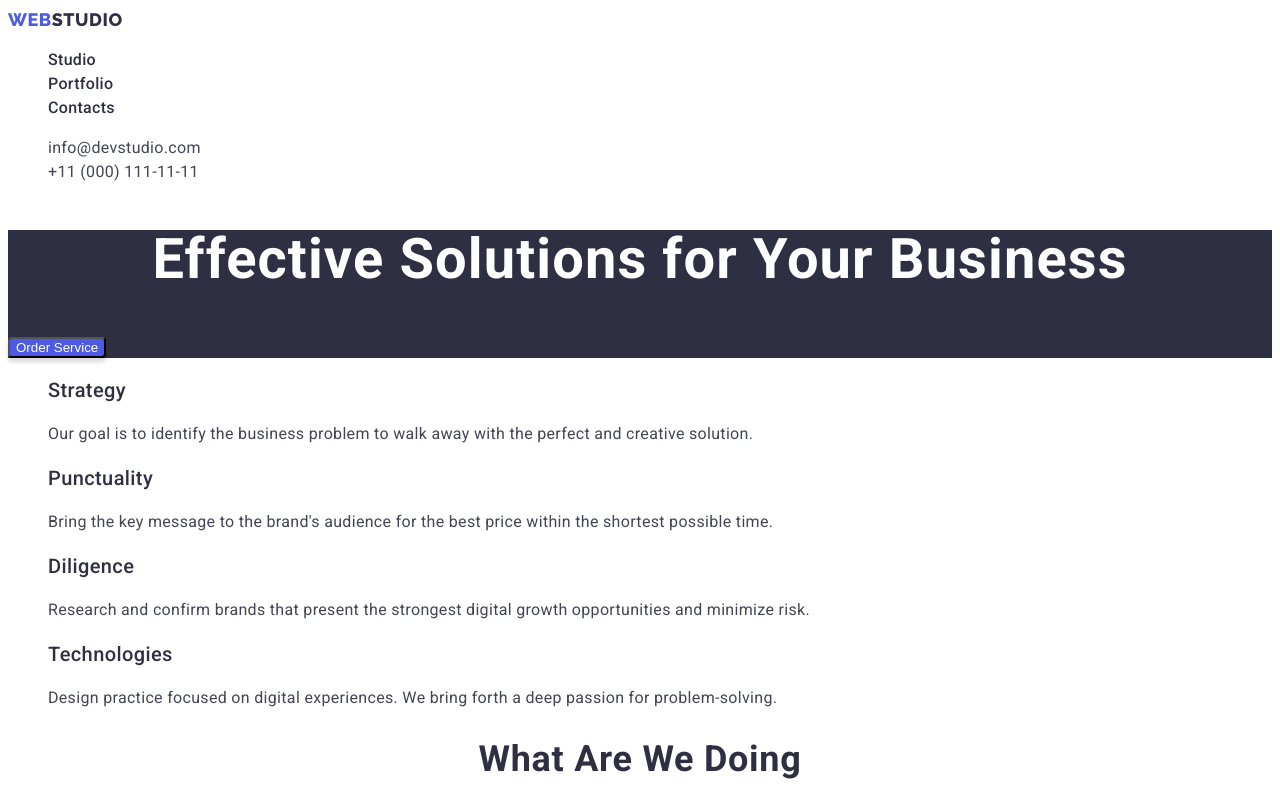
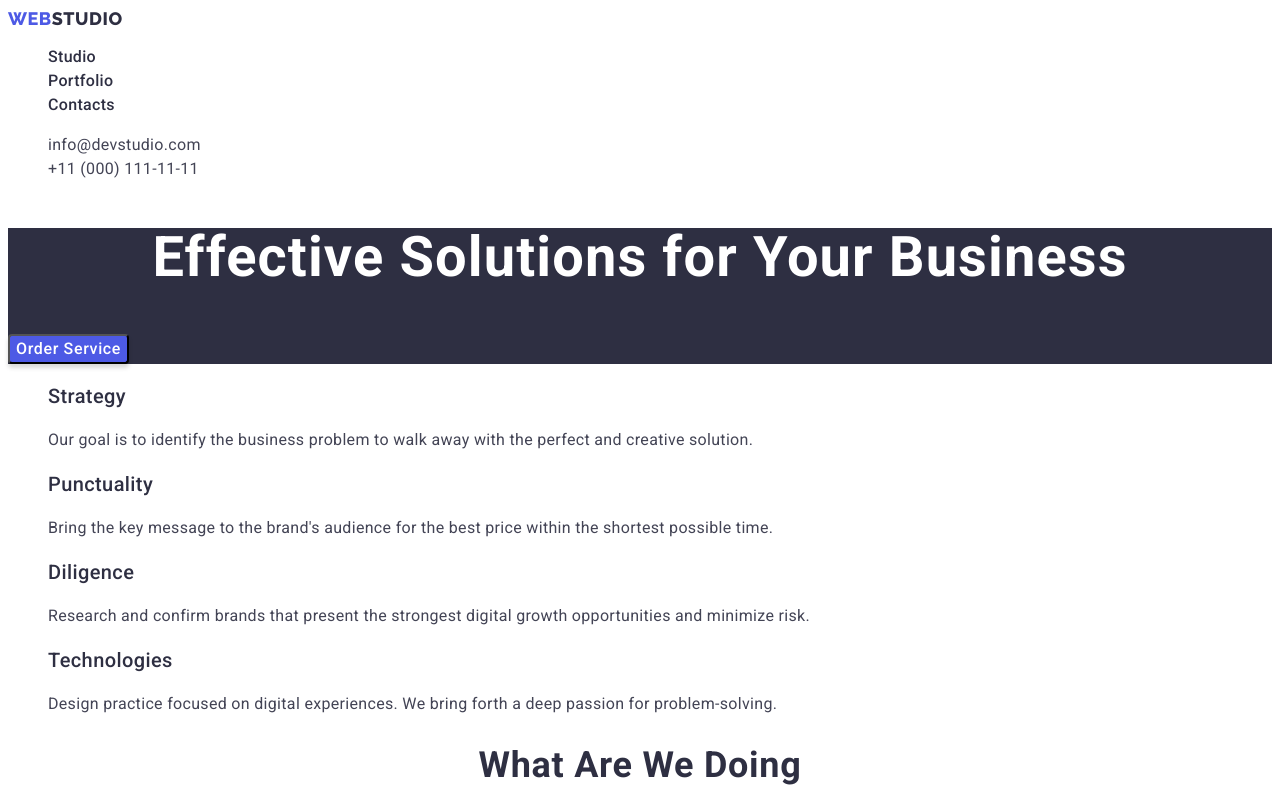
Before and after one commit to SofiX4/goit-markup-hw-022, a plain HTML site: page index.html in a window 1280 px wide. Shown: the top 800 px of the page. Drawn offline with Linux system fonts and the light colour scheme.

Commit message:
portfolio finish2

```diff
--- a/css/styles.css
+++ b/css/styles.css
@@ -26,7 +26,7 @@
 
 body {
     font-family: 'Roboto', sans-serif;
-    color: var(--body-color);
+    color: var(--color-slate);
 }
 
 .link {
@@ -41,7 +41,7 @@ body {
     font-family: 'Raleway', sans-serif;
     font-weight: 800;
     font-size: 18px;
-    line-height: 1.33;
+    line-height: 1.17;
     display: flex;
     align-items: center;
     letter-spacing: 0.03em;
@@ -61,13 +61,16 @@ body {
     color: var(--navigation-color);
 }
 
+.address{
+    font-style: normal;
+}
+
 .header-address-mailto,
 .header-address-tel {
     font-size: 16px;
     line-height: 1.5;
     letter-spacing: 0.02em;
     color: var(--address-color);
-    font-style: normal;
 }
 
 .header-address-mailto:hover,
@@ -95,6 +98,11 @@ body {
 }
 
 .hero-btn {
+    font-family: 'Roboto', sans-serif;
+    font-weight: 500;
+    font-size: 16px;
+    line-height: 1.5;
+    letter-spacing: 0.04em;
     background-color: var(--hero-btn-background-color);
     box-shadow: 0px 4px 4px rgba(0, 0, 0, 0.15);
     border-radius: 4px;
@@ -175,7 +183,7 @@ body {
 
 .footer-text {
     font-size: 16px;
-    line-height: 1.5;
+    line-height: 1.17;
     letter-spacing: 0.02em;
     color: var(--color-cornflower);
 }
--- a/index.html
+++ b/index.html
@@ -24,7 +24,7 @@
                 <li><a href="" class="nav link">Contacts</a></li>
             </ul>
         </nav>
-        <address>
+        <address class="address">
             <ul class="list">
                 <li><a href="mailto:info@devstudio.com" class="header-address-mailto link">info@devstudio.com</a></li>
                 <li><a href="tel:+110001111111" class="header-address-tel link">+11 (000) 111-11-11</a></li>
@@ -37,6 +37,7 @@
             <button type="button" class="hero-btn">Order Service</button>
         </section>
         <section class="strengths">
+            <h2 hidden>Strengths</h2>
             <ul class="strengths-list list">
                 <li class="strengths-item">
                     <h3 class="strengths-title">Strategy</h3>
@@ -59,7 +60,6 @@
                         problem-solving.</p>
                 </li>
             </ul>
-            <h2 hidden>Strengths</h2>
         </section>
         <section>
             <h2 class="doing">What are we doing</h2>
```
Also changed, not shown: portfolio.html (+4 -4 lines).
